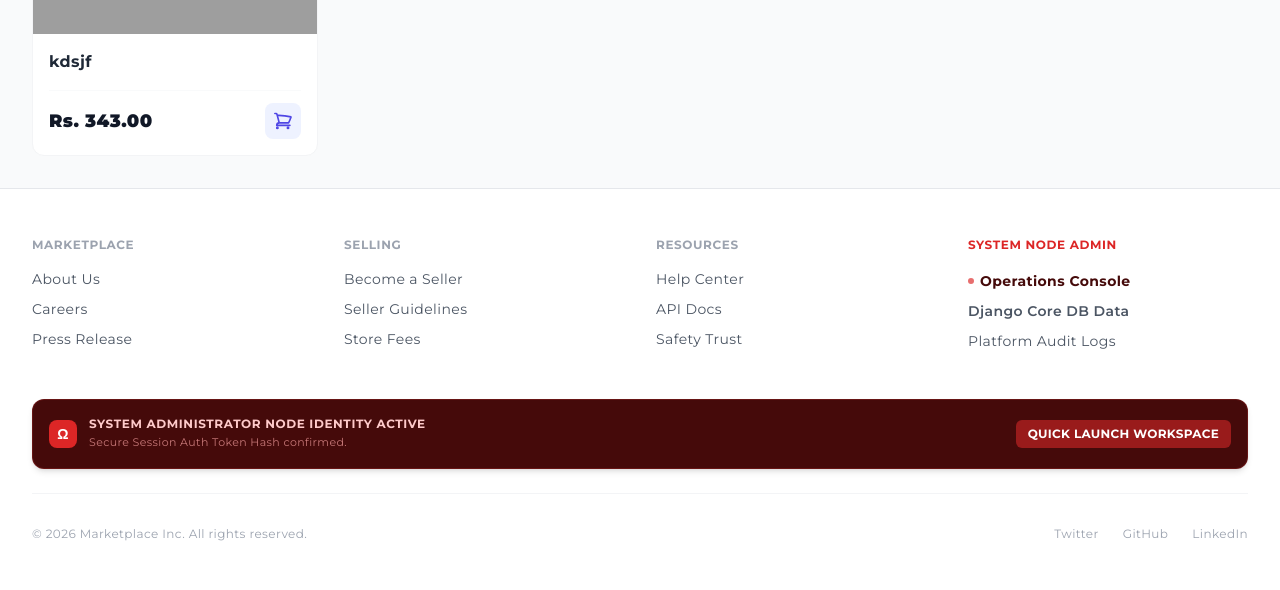
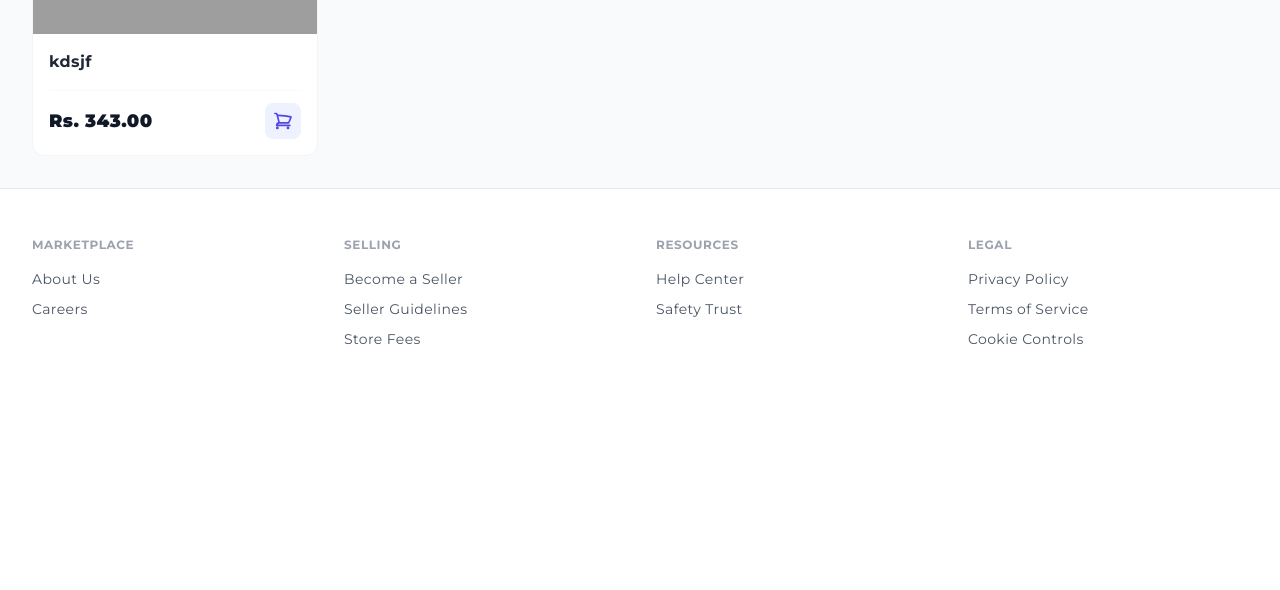
Before and after one commit to hemkhatri/final-year-project, a Django app: page / in a window 1280 px wide. Shown: the part 1489-2079 px from the top of the page. After the commit the page ends 1833 px from the top, so only its background shows below. Run offline with Django 5.2, Linux system fonts and the light colour scheme; a user stored in the database is signed in; data comes from the database, SQL or seed files in the repository; both versions use the stored data as it was after the commit; parts of the project's set-up code (start-up, migrations or seed data) failed here and were passed over; some libraries are stand-ins or nearby versions; grey boxes are pictures that could not be loaded.

```diff
--- /dev/null
+++ b/accounts/context_processors.py
@@ -0,0 +1,23 @@
+# accounts/context_processors.py
+
+def user_role_matrix(request):
+    user = request.user
+
+    # Default everything to False for anonymous guests
+    roles = {
+        'is_system_admin': False,
+        'is_active_seller': False,
+        'is_logistics_driver': False,
+        'is_standard_customer': True,
+    }
+
+    if user.is_authenticated:
+        roles['is_system_admin'] = getattr(user, 'is_staff', False)
+        roles['is_active_seller'] = getattr(user, 'is_seller', False)
+        roles['is_logistics_driver'] = getattr(user, 'is_delivery_boy', False)
+
+        # A standard customer is logged in but holds no specialized staff/node roles
+        if roles['is_system_admin'] or roles['is_active_seller'] or roles['is_logistics_driver']:
+            roles['is_standard_customer'] = False
+
+    return {'roles': roles}
--- a/django_project/settings.py
+++ b/django_project/settings.py
@@ -78,6 +78,7 @@ TEMPLATES = [
                 'django.contrib.auth.context_processors.auth',
                 'django.contrib.messages.context_processors.messages',
                 'cart.context_processors.cart',
+                'accounts.context_processors.user_role_matrix',
             ],
         },
     },
--- a/shop/views.py
+++ b/shop/views.py
@@ -237,19 +237,24 @@ class SellerOrdersJsonView(LoginRequiredMixin, View):
     def get(self, request):
         order_items = PaymentOrderItem.objects.filter(
             product__seller=request.user
-        ).select_related('order', 'order__user', 'product').order_by('-order_id')
+        ).select_related('order', 'order__buyer', 'product').order_by('-order_id')
 
         data = {'new': [], 'processing': [], 'shipped': [], 'returns': []}
 
         for item in order_items:
-            current_status = (item.fulfillment_status or 'NEW').strip().upper()
+            current_status = (item.order.status or 'NEW').strip().upper()
             item_total = float(item.price * item.quantity)
 
             o_id = item.order.id if item.order else "0"
             o_date = item.order.created_at.strftime('%B %d, %Y') if (item.order and item.order.created_at) else "N/A"
+
+            # Fix customer resolution check from .user to .buyer
             buyer = "Guest Buyer"
-            if item.order and item.order.user:
-                buyer = item.order.user.get_full_name() or item.order.user.username
+            if item.order and item.order.buyer:
+                buyer = item.order.buyer.get_full_name() or item.order.buyer.username
+
+            # Fetch address directly from the verified field string
+            shipping_addr = item.order.shipping_address if item.order else "N/A"
 
             serialized_item = {
                 'id': item.id,
@@ -259,7 +264,7 @@ class SellerOrdersJsonView(LoginRequiredMixin, View):
                 'product_name': item.product.name if item.product else "Unknown Product",
                 'quantity': item.quantity,
                 'buyer_name': buyer,
-                'address': "N/A",
+                'address': shipping_addr,
                 'status': current_status.lower()
             }
 
@@ -279,7 +284,6 @@ class SellerOrdersJsonView(LoginRequiredMixin, View):
         response['Pragma'] = 'no-cache'
         response['Expires'] = '0'
         return response
-
 
 # shop/views.py
 from django.shortcuts import render
--- a/templates/includes/footer.html
+++ b/templates/includes/footer.html
@@ -1,103 +1,10 @@
 <!-- templates/includes/footer.html -->
-<footer class="bg-white border-t border-gray-200 text-sm mt-auto">
-    <div class="max-w-7xl mx-auto px-4 sm:px-6 lg:px-8 py-12">
-        <div class="grid grid-cols-2 md:grid-cols-4 gap-8 mb-12">
-            <div>
-                <h3 class="text-xs font-bold text-gray-400 uppercase tracking-wider mb-4">Marketplace</h3>
-                <ul class="space-y-2.5">
-                    <li><a href="#" class="text-gray-600 hover:text-indigo-600 transition-colors">About Us</a></li>
-                    <li><a href="{% url "shop:careers_landing" %}" class="text-gray-600 hover:text-indigo-600 transition-colors">Careers</a></li>
-                    <li><a href="#" class="text-gray-600 hover:text-indigo-600 transition-colors">Press Release</a></li>
-                </ul>
-            </div>
-            <div>
-                <h3 class="text-xs font-bold text-gray-400 uppercase tracking-wider mb-4">Selling</h3>
-                <ul class="space-y-2.5">
-                    <!-- Dynamically route the user to the KYC verification dashboard -->
-                    <li>
-                        <a href="{% url 'shop:become_seller_landing' %}"
-                         class="text-gray-600 hover:text-indigo-600 transition-colors">
-                            Become a Seller
-                        </a>
-                    </li>
-                    <li><a href="#" class="text-gray-600 hover:text-indigo-600 transition-colors">Seller Guidelines</a>
-                    </li>
-                    <li><a href="#" class="text-gray-600 hover:text-indigo-600 transition-colors">Store Fees</a></li>
-                </ul>
-            </div>
-            <div>
-                <h3 class="text-xs font-bold text-gray-400 uppercase tracking-wider mb-4">Resources</h3>
-                <ul class="space-y-2.5">
-                    <li><a href="#" class="text-gray-600 hover:text-indigo-600 transition-colors">Help Center</a></li>
-                    <li><a href="#" class="text-gray-600 hover:text-indigo-600 transition-colors">API Docs</a></li>
-                    <li><a href="#" class="text-gray-600 hover:text-indigo-600 transition-colors">Safety Trust</a></li>
-                </ul>
-            </div>
-
-            <!-- DYNAMIC COLUMN: Swaps based on Admin Clearance -->
-            <div>
-                {% if user.is_authenticated and user.is_staff %}
-                <h3 class="text-xs font-bold text-red-600 uppercase tracking-wider mb-4">System Node Admin</h3>
-                <ul class="space-y-2.5">
-                    <li>
-                        <a href="{% url 'accounts:admin_dashboard' %}"
-                            class="inline-flex items-center gap-1.5 text-red-950 font-bold hover:text-red-700 transition-colors">
-                            <span class="w-1.5 h-1.5 rounded-full bg-red-600 animate-pulse"></span>
-                            Operations Console
-                        </a>
-                    </li>
-                    <li><a href="/admin/" target="_blank"
-                            class="text-gray-600 hover:text-red-700 transition-colors font-semibold">Django Core DB
-                            Data</a></li>
-                    <li><a href="#" class="text-gray-600 hover:text-red-700 transition-colors">Platform Audit Logs</a>
-                    </li>
-                </ul>
-                {% else %}
-                <h3 class="text-xs font-bold text-gray-400 uppercase tracking-wider mb-4">Legal</h3>
-                <ul class="space-y-2.5">
-                    <li><a href="{% url 'shop:privacy-policy' %}"
-                           class="text-gray-600 hover:text-indigo-600 transition-colors">
-                            Privacy Policy
-                        </a>
-                    </li>
-                    <li><a href="#" class="text-gray-600 hover:text-indigo-600 transition-colors">Terms of Service</a>
-                    </li>
-                    <li><a href="#" class="text-gray-600 hover:text-indigo-600 transition-colors">Cookie Controls</a>
-                    </li>
-                </ul>
-                {% endif %}
-            </div>
-        </div>
-
-        <!-- DYNAMIC ADMINISTRATIVE SYSTEM BANNER COMPONENT -->
-        {% if user.is_authenticated and user.is_staff %}
-        <div
-            class="mb-6 p-4 bg-red-950 text-white rounded-xl border border-red-900/60 flex flex-col sm:flex-row justify-between items-start sm:items-center gap-4 shadow-md">
-            <div class="flex items-center gap-3">
-                <div class="w-7 h-7 rounded-lg bg-red-600 flex items-center justify-center font-black text-sm">Ω</div>
-                <div>
-                    <p class="text-xs font-bold uppercase tracking-wider text-red-200">System Administrator Node
-                        Identity Active</p>
-                    <p class="text-[11px] text-red-300/70">Secure Session Auth Token Hash confirmed.</p>
-                </div>
-            </div>
-            <div class="flex gap-2">
-                <a href="{% url 'accounts:admin_dashboard' %}"
-                    class="px-3 py-1.5 bg-red-800 hover:bg-red-700 transition rounded-md text-xs font-bold tracking-wide uppercase">
-                    Quick Launch Workspace
-                </a>
-            </div>
-        </div>
-        {% endif %}
-
-        <div
-            class="pt-8 border-t border-gray-100 flex flex-col md:flex-row justify-between items-center gap-4 text-xs text-gray-400">
-            <p>&copy; 2026 Marketplace Inc. All rights reserved.</p>
-            <div class="flex space-x-6">
-                <a href="#" class="hover:text-gray-600">Twitter</a>
-                <a href="#" class="hover:text-gray-600">GitHub</a>
-                <a href="#" class="hover:text-gray-600">LinkedIn</a>
-            </div>
-        </div>
-    </div>
-</footer>
+{% if "/admin/" in request.path %}
+    {% include 'includes/footers/footer_admin.html' %}
+{% elif "/seller/" in request.path %}
+    {% include 'includes/footers/footer_seller.html' %}
+{% elif "/delivery/" in request.path %}
+    {% include 'includes/footers/footer_delivery.html' %}
+{% else %}
+    {% include 'includes/footers/footer_public.html' %}
+{% endif %}
--- /dev/null
+++ b/templates/includes/footers/footer_public.html
@@ -0,0 +1,37 @@
+<!-- templates/includes/footers/footer_public.html -->
+<footer class="bg-white border-t border-gray-200 text-sm mt-auto">
+    <div class="max-w-7xl mx-auto px-4 sm:px-6 lg:px-8 py-12">
+        <div class="grid grid-cols-2 md:grid-cols-4 gap-8 mb-12">
+            <div>
+                <h3 class="text-xs font-bold text-gray-400 uppercase tracking-wider mb-4">Marketplace</h3>
+                <ul class="space-y-2.5">
+                    <li><a href="#" class="text-gray-600 hover:text-indigo-600 transition-colors">About Us</a></li>
+                    <li><a href="#" class="text-gray-600 hover:text-indigo-600 transition-colors">Careers</a></li>
+                </ul>
+            </div>
+            <div>
+                <h3 class="text-xs font-bold text-gray-400 uppercase tracking-wider mb-4">Selling</h3>
+                <ul class="space-y-2.5">
+                    <li><a href="#" class="text-gray-600 hover:text-indigo-600 transition-colors">Become a Seller</a></li>
+                    <li><a href="#" class="text-gray-600 hover:text-indigo-600 transition-colors">Seller Guidelines</a></li>
+                    <li><a href="#" class="text-gray-600 hover:text-indigo-600 transition-colors">Store Fees</a></li>
+                </ul>
+            </div>
+            <div>
+                <h3 class="text-xs font-bold text-gray-400 uppercase tracking-wider mb-4">Resources</h3>
+                <ul class="space-y-2.5">
+                    <li><a href="#" class="text-gray-600 hover:text-indigo-600 transition-colors">Help Center</a></li>
+                    <li><a href="#" class="text-gray-600 hover:text-indigo-600 transition-colors">Safety Trust</a></li>
+                </ul>
+            </div>
+            <div>
+                <h3 class="text-xs font-bold text-gray-400 uppercase tracking-wider mb-4">Legal</h3>
+                <ul class="space-y-2.5">
+                    <li><a href="#" class="text-gray-600 hover:text-indigo-600 transition-colors">Privacy Policy</a></li>
+                    <li><a href="#" class="text-gray-600 hover:text-indigo-600 transition-colors">Terms of Service</a></li>
+                    <li><a href="#" class="text-gray-600 hover:text-indigo-600 transition-colors">Cookie Controls</a></li>
+                </ul>
+            </div>
+        </div>
+    </div>
+</footer>
```
Also changed, not shown: templates/includes/footers/footer_admin.html (added, +36 -0 lines), templates/includes/footers/footer_delivery.html (added, +36 -0 lines), templates/includes/footers/footer_seller.html (added, +36 -0 lines), db.sqlite3.
